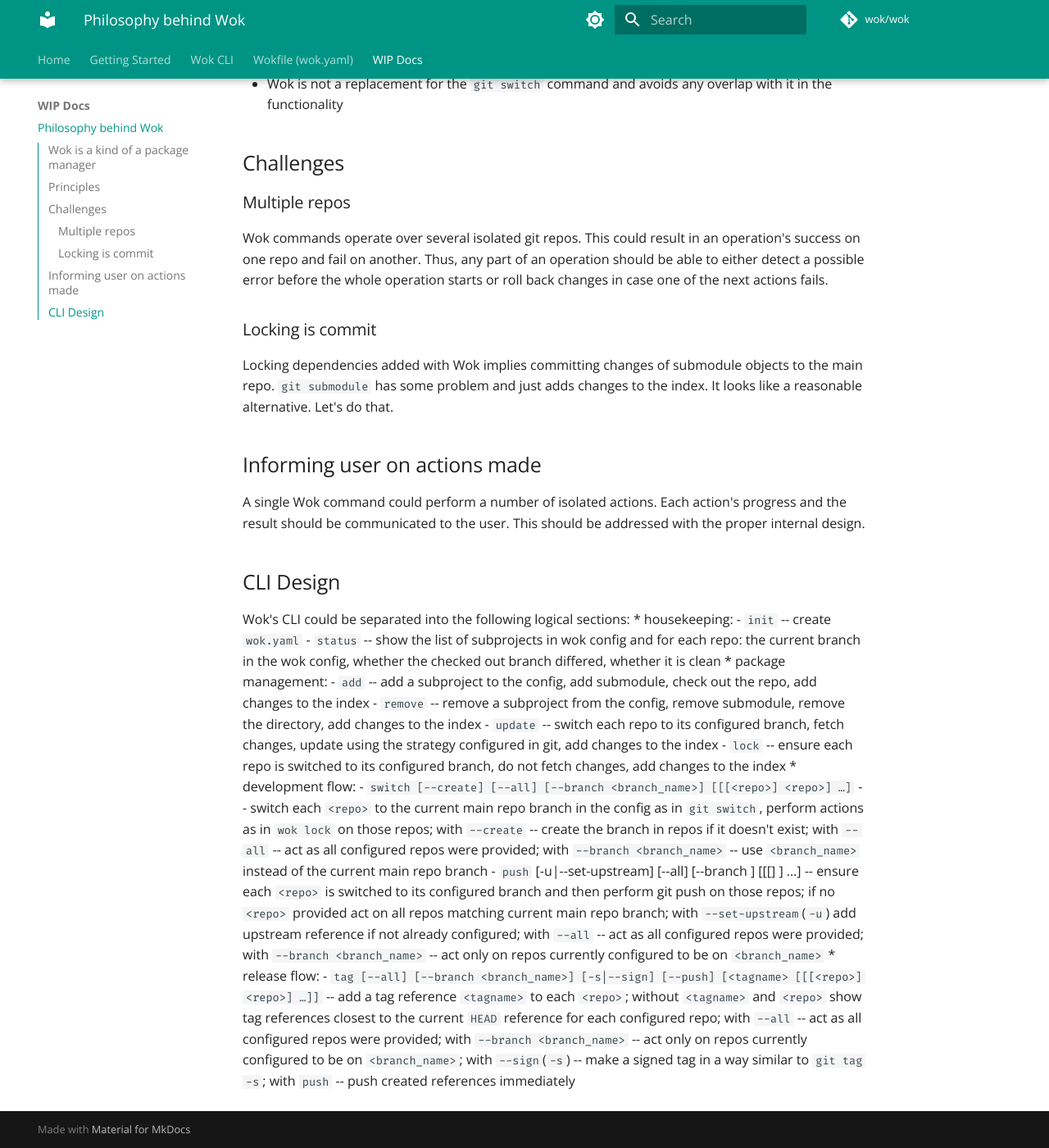
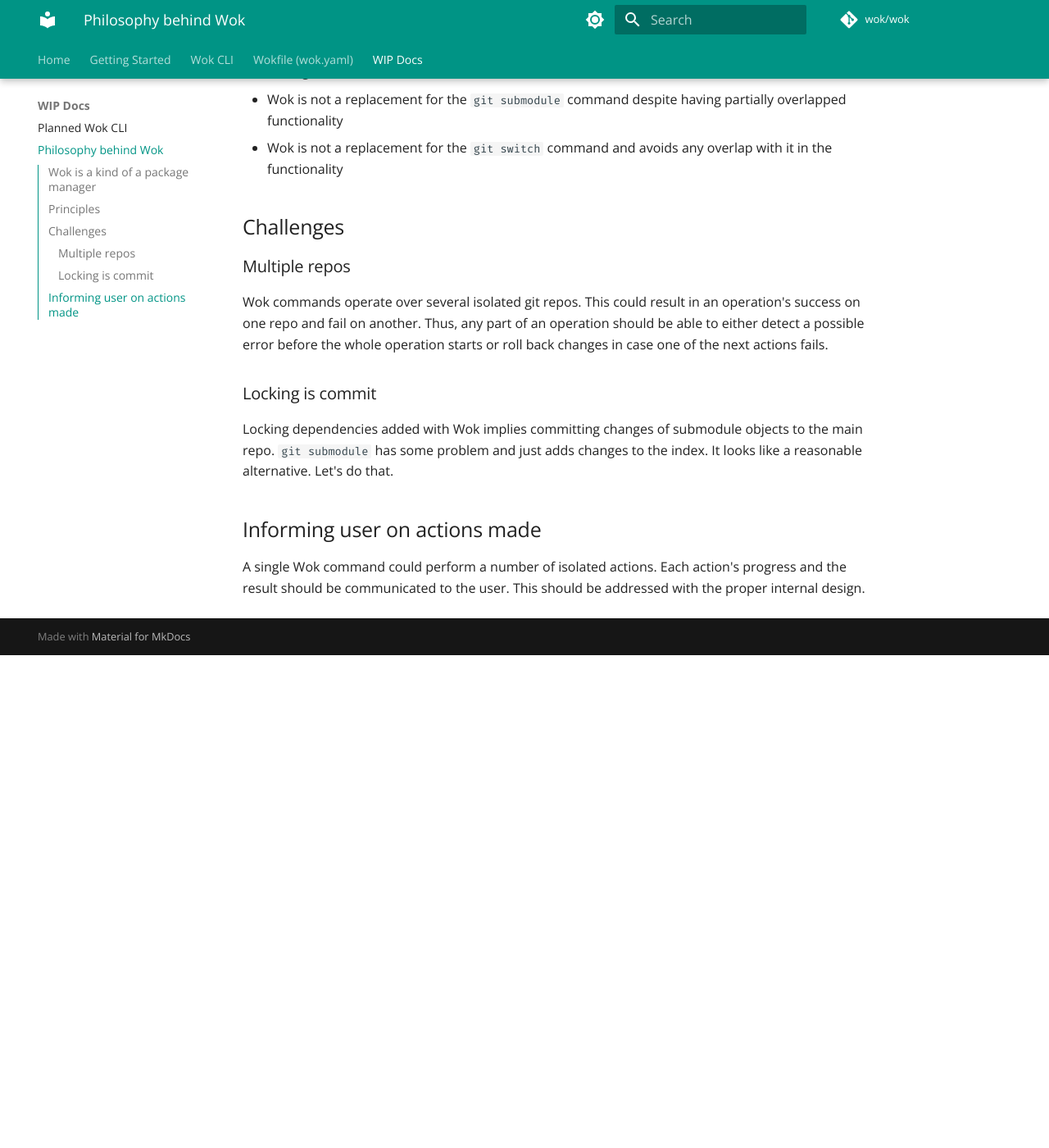
Before and after one commit to wokdev/wok, an MkDocs documentation site: the page built from docs/wip/philosophy.md, in a window 1280 px wide and 1400 px high, scrolled down 643 px. Shown: the whole window at 82% size. Built offline with MkDocs 1.6.1 and Material for MkDocs 9.7.7, drawn with Linux system fonts in a browser that asks for light colours; after the commit the page ends 1442 px from its top, so only the background shows below that.

Commit message:
📝 Add `wip/cli-next` to docs

```diff
--- a/docs/wip/philosophy.md
+++ b/docs/wip/philosophy.md
@@ -28,20 +30,3 @@
 ## Informing user on actions made
 
 A single Wok command could perform a number of isolated actions. Each action's progress and the result should be communicated to the user. This should be addressed with the proper internal design.
-
-## CLI Design
-
-Wok's CLI could be separated into the following logical sections:
-* housekeeping:
-  - `init` -- create `wok.yaml`
-  - `status` -- show the list of subprojects in wok config and for each repo: the current branch in the wok config, whether the checked out branch differed, whether it is clean
-* package management:
-  - `add` -- add a subproject to the config, add submodule, check out the repo, add changes to the index
-  - `remove` -- remove a subproject from the config, remove submodule, remove the directory, add changes to the index
-  - `update` -- switch each repo to its configured branch, fetch changes, update using the strategy configured in git, add changes to the index
-  - `lock` -- ensure each repo is switched to its configured branch, do not fetch changes, add changes to the index
-* development flow:
-  - `switch [--create] [--all] [--branch <branch_name>] [[[<repo>] <repo>] …]` -- switch each `<repo>` to the current main repo branch in the config as in `git switch`, perform actions as in `wok lock` on those repos; with `--create` -- create the branch in repos if it doesn't exist; with `--all` -- act as all configured repos were provided; with `--branch <branch_name>` -- use `<branch_name>` instead of the current main repo branch
-  - `push` [-u|--set-upstream] [--all] [--branch <branch_name>] [[[<repo>] <repo>] …] -- ensure  each `<repo>` is switched to its configured branch and then perform git push on those repos; if no `<repo>` provided act on all repos matching current main repo branch; with `--set-upstream`(`-u`) add upstream reference if not already configured; with `--all` -- act as all configured repos were provided; with `--branch <branch_name>` -- act only on repos currently configured to be on `<branch_name>`
-* release flow:
-  - `tag [--all] [--branch <branch_name>] [-s|--sign] [--push] [<tagname> [[[<repo>] <repo>] …]]` -- add a tag reference `<tagname>` to each `<repo>`; without `<tagname>` and `<repo>` show tag references closest to the current `HEAD` reference for each configured repo; with `--all` -- act as all configured repos were provided; with `--branch <branch_name>` -- act only on repos currently configured to be on `<branch_name>`; with `--sign`(`-s`) -- make a signed tag in a way similar to `git tag -s`; with `push` -- push created references immediately
--- a/mkdocs.yml
+++ b/mkdocs.yml
@@ -4,6 +4,7 @@
 markdown_extensions:
   - admonition
   - attr_list
+  - mdx_truly_sane_lists
   - pymdownx.tasklist:
       custom_checkbox: true
   - toc:
@@ -49,4 +50,5 @@
   - Wok CLI: cli.md
   - Wokfile (wok.yaml): wokfile.md
   - WIP Docs:
+      - Planned Wok CLI: wip/cli-next.md
       - Philosophy behind Wok: wip/philosophy.md
--- a/pyproject.toml
+++ b/pyproject.toml
@@ -14,3 +14,4 @@
 [tool.poetry.dependencies]
 python = "^3.11"
 mkdocs-material = "^9.2.4"
+mdx-truly-sane-lists = "^1.3"
```
Also changed, not shown: other parts of docs/wip/philosophy.md (+2 -0 lines), docs/wip/cli-next.md (added, +44 -0 lines), 1 other file.
